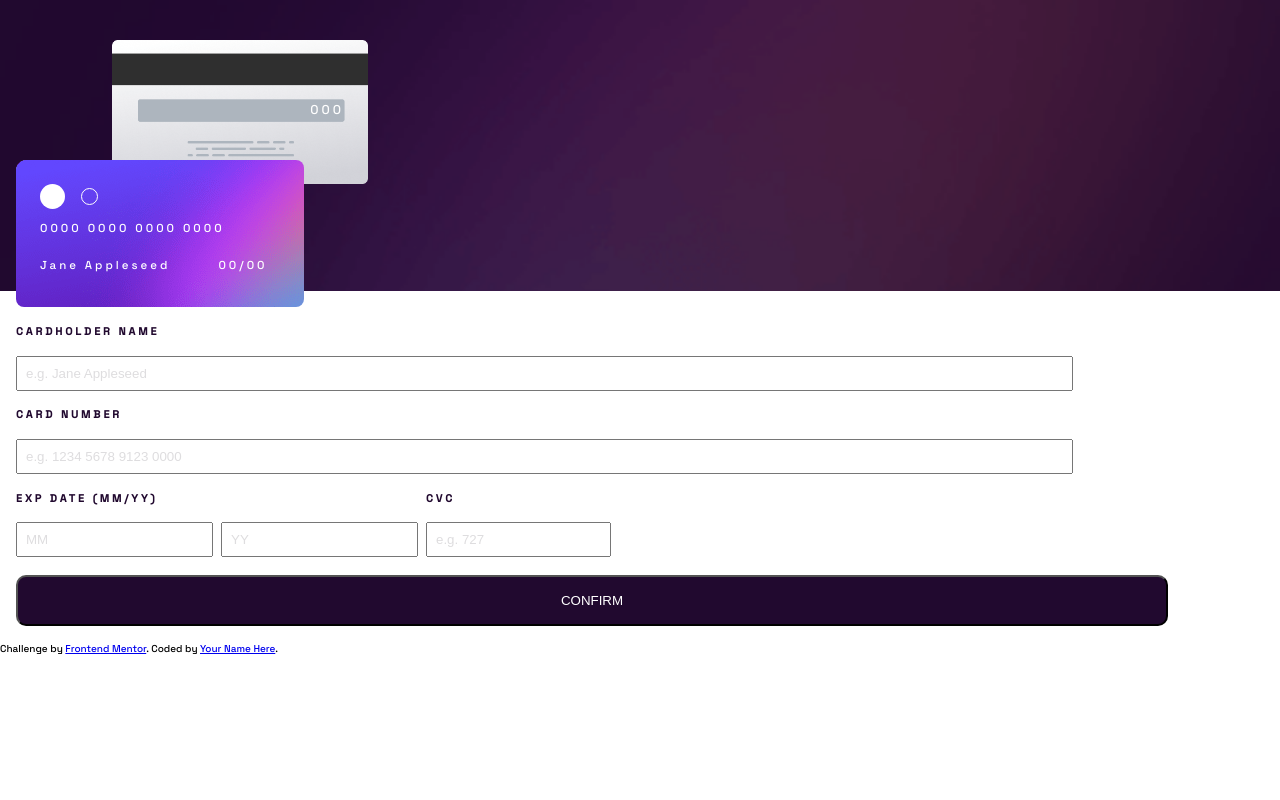
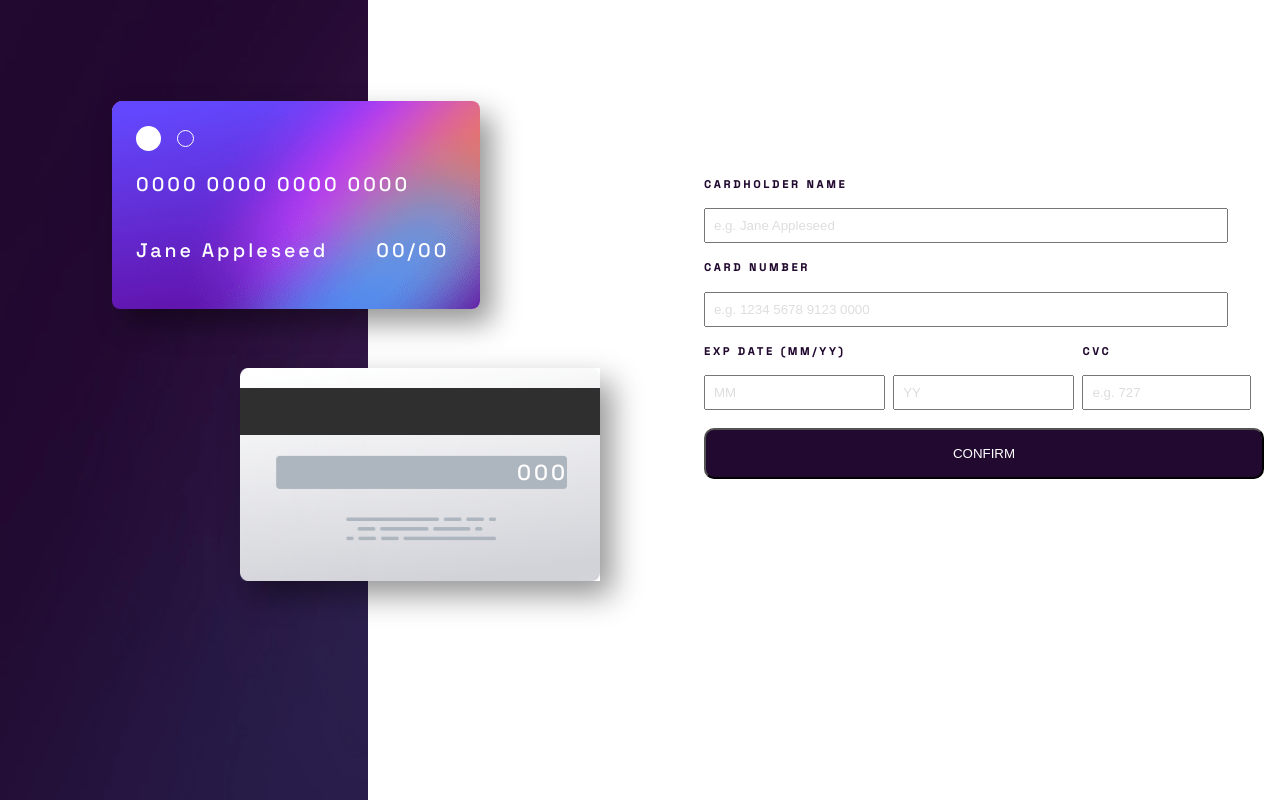
Before and after one commit to H4V1/Interactive-card-details-form, a plain HTML site: page index.html in a window 1280 px wide. Drawn offline with Linux system fonts and the light colour scheme.

Commit message:
Finish desktop version 'needs improvement'

```diff
--- a/style.css
+++ b/style.css
@@ -103,7 +103,6 @@ form input {
 .exp-info .info {
     display: flex;
     flex-direction: column;
-    flex-shrink: 7;
 }
 
 .exp-input {
@@ -112,6 +111,7 @@ form input {
 }
 
 .cvc-input {
+    display: flex;
     width: 93%;
 }
 
@@ -128,3 +128,44 @@ button {
     font-size: 10px;
     letter-spacing: 0;
 }
+
+@media screen and (min-width: 992px) {
+    .container {
+        flex-direction: row;
+        height: 100vh;
+        gap: 20rem;
+    }
+
+    .card-info {
+        font-size: 1.7em;
+    }
+
+    .card-back {
+        width: 22rem;
+        height: 12rem;
+        top: 23rem;
+        left: 15rem;
+        padding-top: 1.3rem;
+        padding-right: .5rem;
+    }
+
+    .card-front {
+        width: 20rem;
+        height: 10rem;
+        top: -7rem;
+        left: 7rem;
+    }
+
+    .card-back, .card-front{
+        -webkit-box-shadow: 12px 14px 29px 0px rgba(0,0,0,0.42);
+        box-shadow: 12px 14px 29px 0px rgba(0,0,0,0.42);
+    }
+
+    form {
+        margin-top: 10rem;
+    }
+
+    .attribution {
+        display: none;
+    }
+}
```
